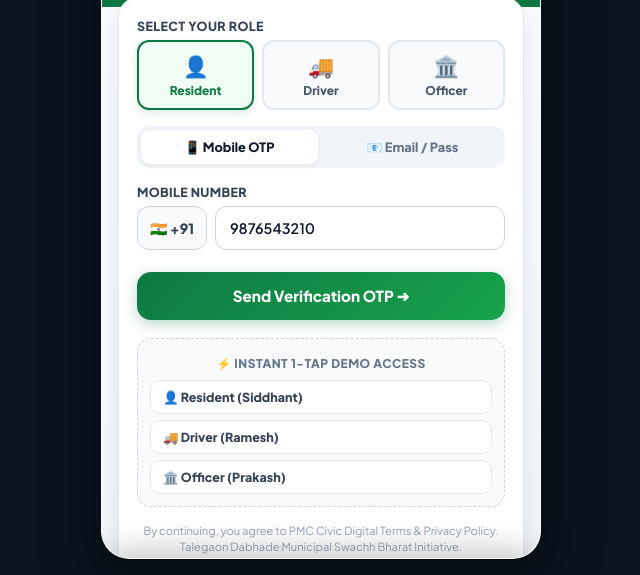
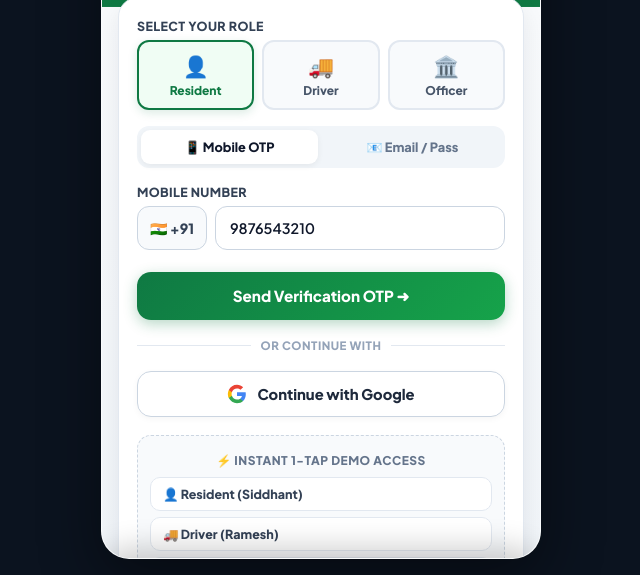
Before and after one commit to jay-2007-creater/villagethon, a website: page index.html in a window 1280 px wide. Shown: the part 225-800 px from the top of the page, without its empty margins (319-959 px from the left). Drawn offline with nearby package versions, Linux system fonts and the light colour scheme; no server answers.

Commit message:
feat: Real Google Auth with Firebase official popup on Web & account connector on Android

```diff
--- a/index.html
+++ b/index.html
@@ -155,7 +155,22 @@
                   </button>
                 </div>
 
-                <!-- ═══════ 3. ONE-TAP DEMO TEST ACCOUNTS ═══════ -->
+                <!-- ═══════ 3. GOOGLE SIGN-IN BUTTON ═══════ -->
+                <div class="auth-divider">
+                  <span>OR CONTINUE WITH</span>
+                </div>
+
+                <button type="button" class="auth-google-btn" onclick="AuthEngine.triggerGoogleSignIn()" style="display:flex; align-items:center; justify-content:center; gap:10px; width:100%; background:#FFFFFF; border:1.5px solid #CBD5E1; color:#1E293B; font-weight:800; font-size:0.92rem; padding:12px; border-radius:14px; margin-bottom:14px; cursor:pointer; box-shadow:0 2px 6px rgba(0,0,0,0.04);">
+                  <svg viewBox="0 0 24 24" width="20" height="20" style="flex-shrink:0;">
+                    <path fill="#4285F4" d="M22.56 12.25c0-.78-.07-1.53-.2-2.25H12v4.26h5.92c-.26 1.37-1.04 2.53-2.21 3.31v2.77h3.57c2.08-1.92 3.28-4.74 3.28-8.09z"/>
+                    <path fill="#34A853" d="M12 23c2.97 0 5.46-.98 7.28-2.66l-3.57-2.77c-.98.66-2.23 1.06-3.71 1.06-2.86 0-5.29-1.93-6.16-4.53H2.18v2.84C3.99 20.53 7.7 23 12 23z"/>
+                    <path fill="#FBBC05" d="M5.84 14.09c-.22-.66-.35-1.36-.35-2.09s.13-1.43.35-2.09V7.06H2.18C1.43 8.55 1 10.22 1 12s.43 3.45 1.18 4.94l2.85-2.22.81-.63z"/>
+                    <path fill="#EA4335" d="M12 5.38c1.62 0 3.06.56 4.21 1.64l3.15-3.15C17.45 2.09 14.97 1 12 1 7.7 1 3.99 3.47 2.18 7.06l3.66 2.84c.87-2.6 3.3-4.52 6.16-4.52z"/>
+                  </svg>
+                  <span>Continue with Google</span>
+                </button>
+
+                <!-- ═══════ 4. ONE-TAP DEMO TEST ACCOUNTS ═══════ -->
                 <div class="auth-demo-section">
                   <div class="auth-demo-header">
                     <span style="font-size:0.75rem; font-weight:800; color:#64748B; text-transform:uppercase; letter-spacing:0.5px;">⚡ Instant 1-Tap Demo Access</span>
```
Also changed, not shown: 1 other file.
